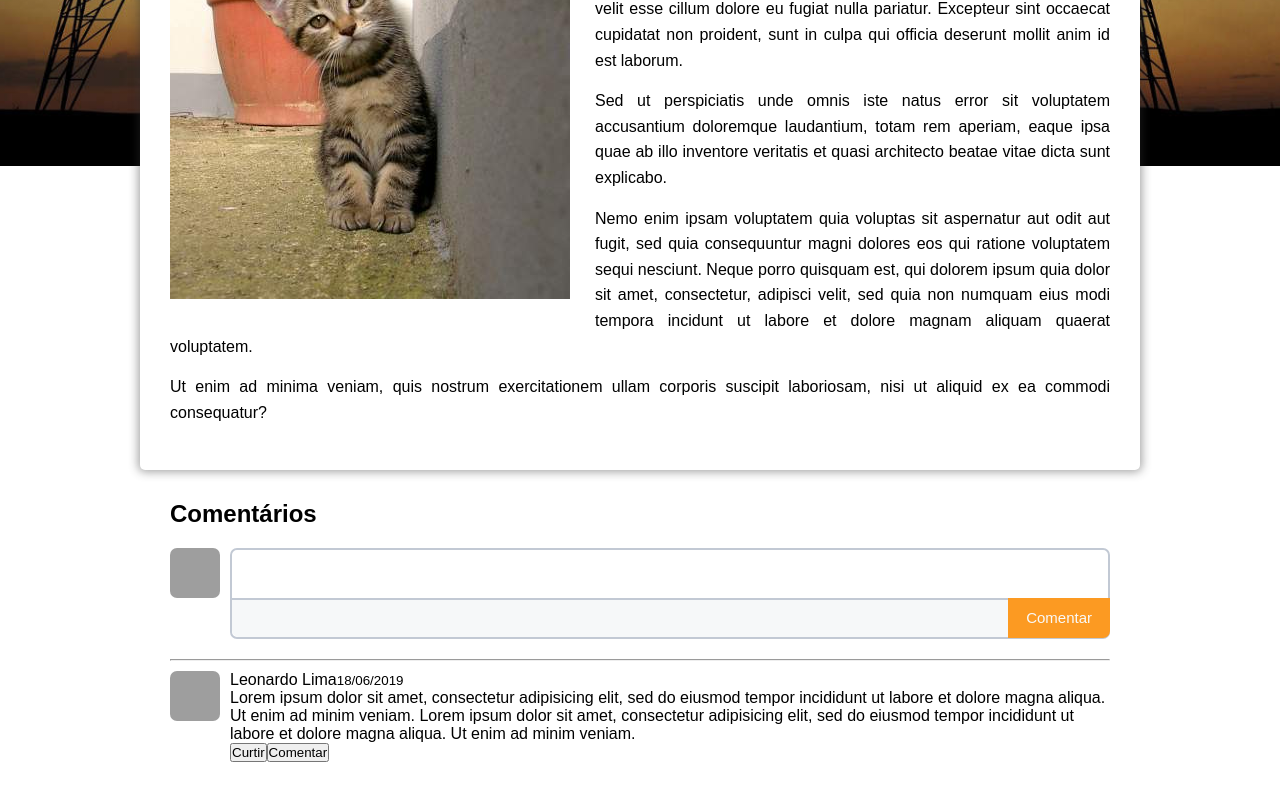
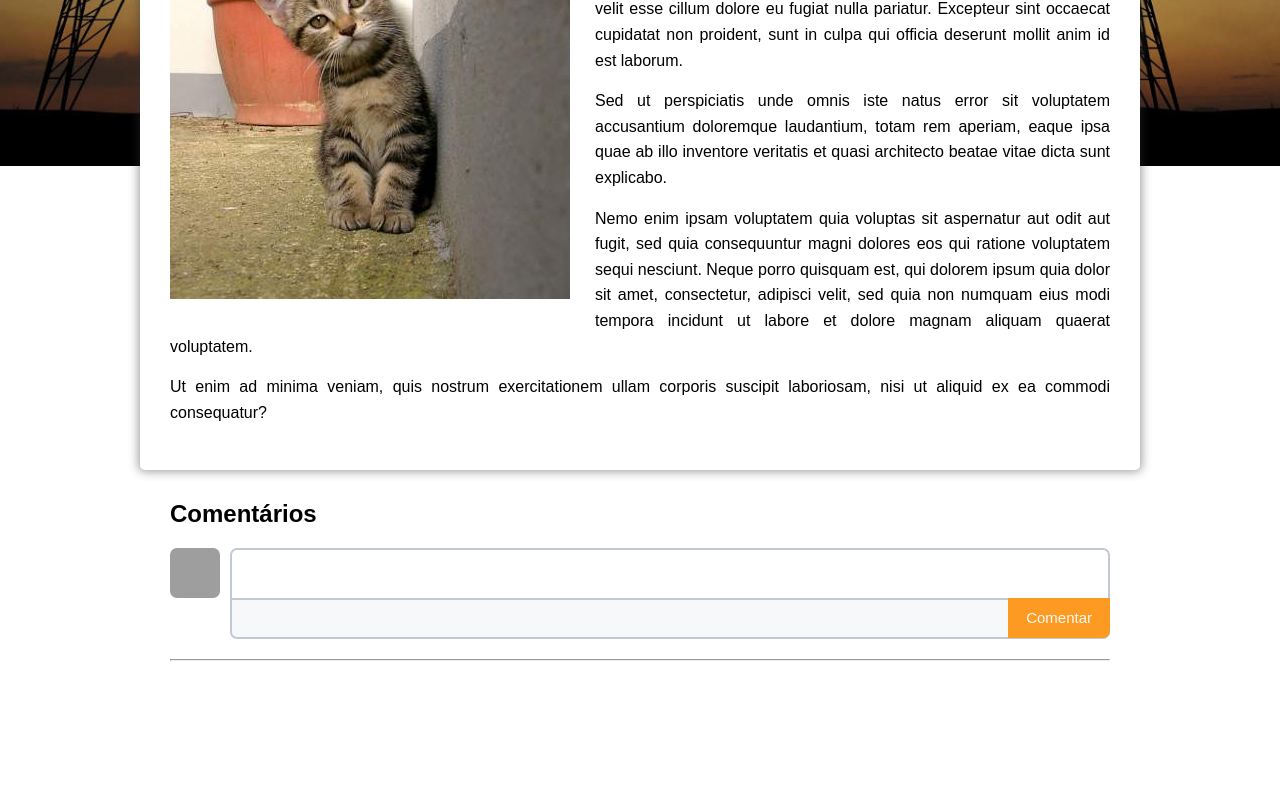
Before and after one commit to leonardolima99/Engetec-Uniderp-2019, a Vue app: page / in a window 1280 px wide. Shown: the part 634-1434 px from the top of the page. After the commit the page ends 1325 px from the top, so only its background shows below. Built offline with nearby package versions, Linux system fonts and the light colour scheme; grey boxes are pictures that could not be loaded.

Commit message:
Comentários funcionando em localStorage, adição e listagem

```diff
--- a/src/components/Comentarios.vue
+++ b/src/components/Comentarios.vue
@@ -18,13 +18,13 @@
       </div>
     </div>
     <hr>
-    <div class="comentario-container">
+    <div class="comentario-container" v-for="(comentario, index) of comentarios" :key="index">
       <img class="user-img2" src="https://placekitten.com/50/50" width="50">
       <div class="comentario-group">
-        <span class="comentario-nome">Leonardo Lima</span>
-        <small>18/06/2019</small>
+        <span class="comentario-nome">{{ comentario.user_name }}</span> |
+        <small>{{ new Date(comentario.date).toLocaleString() }}</small>
         <p class="comentario-texto">
-          Lorem ipsum dolor sit amet, consectetur adipisicing elit, sed do eiusmod tempor incididunt ut labore et dolore magna aliqua. Ut enim ad minim veniam. Lorem ipsum dolor sit amet, consectetur adipisicing elit, sed do eiusmod tempor incididunt ut labore et dolore magna aliqua. Ut enim ad minim veniam.
+          {{ comentario.texto }}
         </p>
         <div class="comentario-acao">
           <button>Curtir</button>
@@ -42,12 +42,31 @@
     name: 'Comentarios',
     data() {
       return {
-        visible: false
+        visible: false,
+        comentarios: [],
+        comentario: {
+          user_name: '',
+          date: '',
+          texto: ''
+        }
       }
     },
     methods: {
       postar() {
-        window.console.log(document.querySelector('div.comentario-texto').innerText)
+        this.comentario = {
+          user_name: 'Leonardo Lima',
+          date: new Date(),
+          texto: document.querySelector('div.comentario-texto').innerText
+        }
+        this.comentarios.push(this.comentario)
+        localStorage.setItem('comentarios', JSON.stringify(this.comentarios))
+        this.listar()
+      },
+      listar() {
+        var comentariosStorage = JSON.parse(localStorage.getItem('comentarios'))
+        if (comentariosStorage) {
+          this.comentarios = comentariosStorage
+        }
       },
       placeholderBlur() {
         var comentario = document.querySelector('div.comentario-texto').innerText
@@ -62,6 +81,9 @@
         this.visible = false
         comentario.focus
       }
+    },
+    mounted() {
+      this.listar()
     }
   }
 </script>
```
